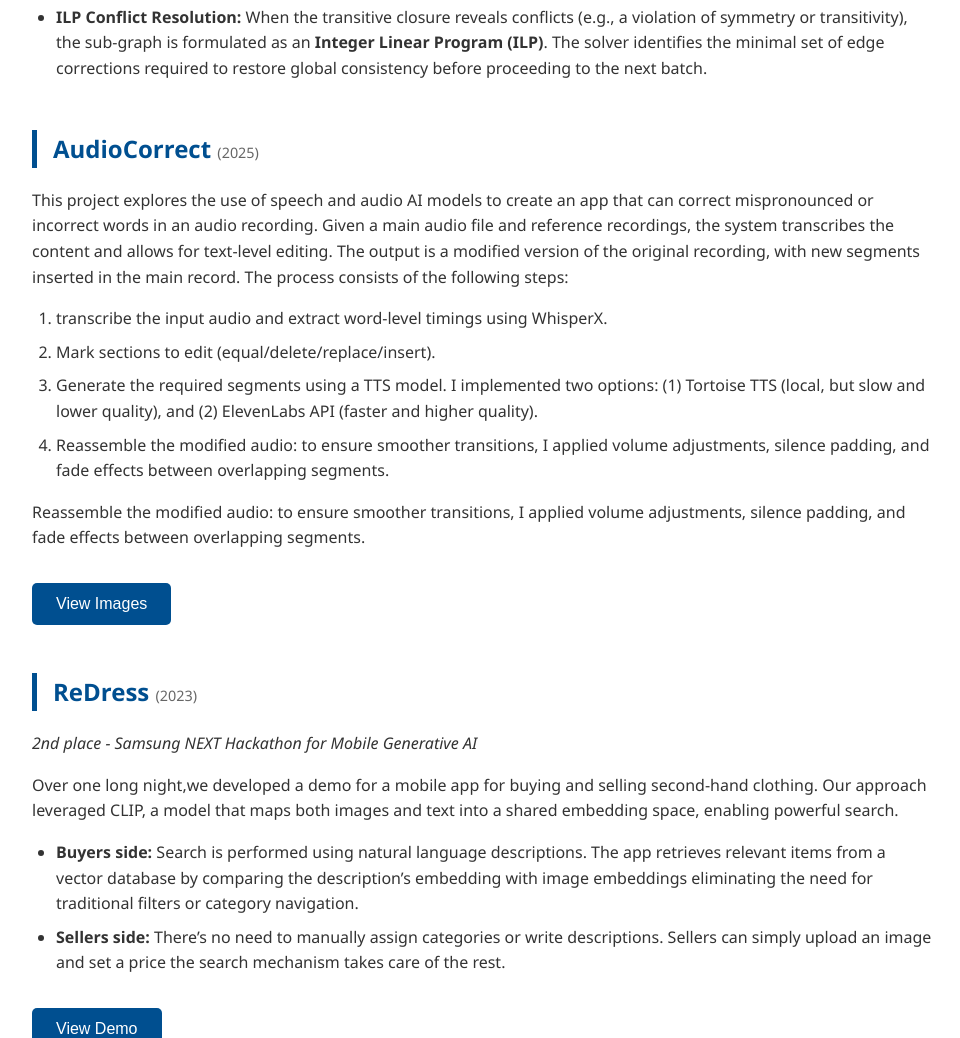
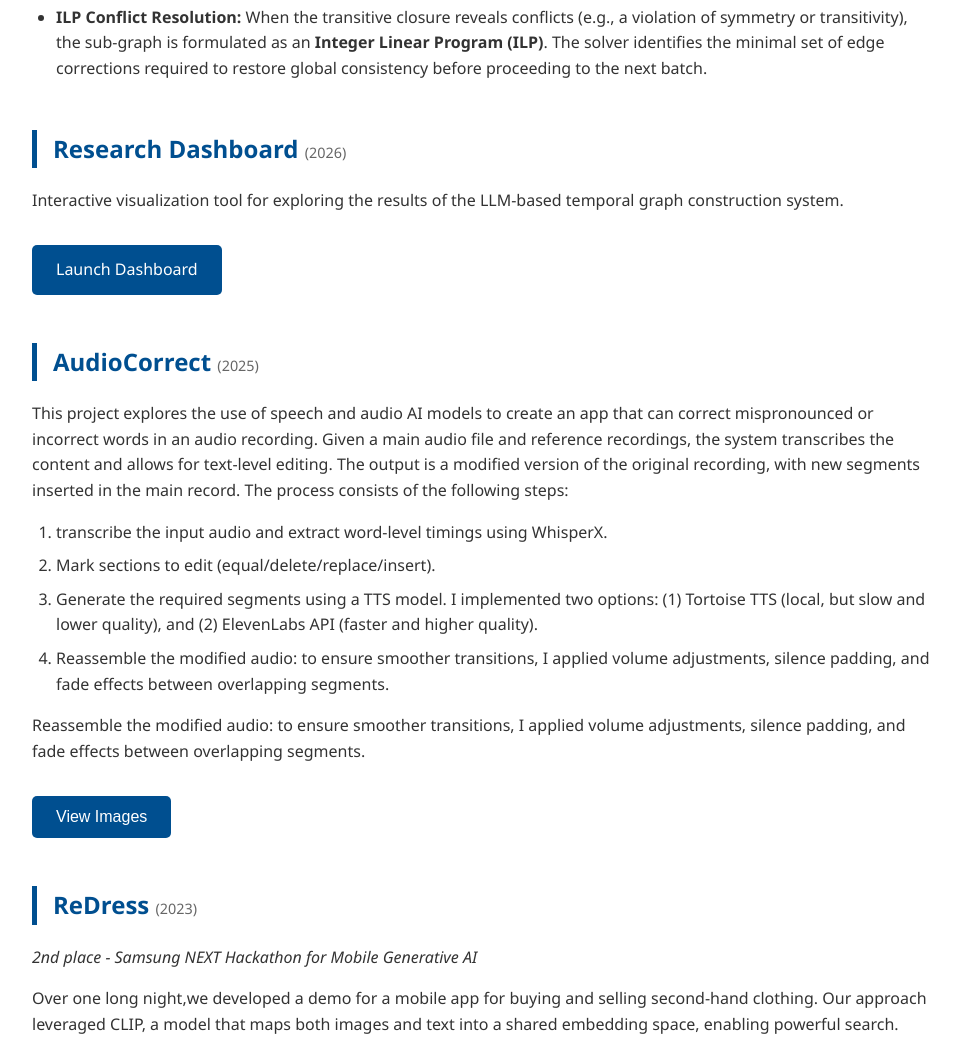
Before and after one commit to YoniMey/my-projects, a plain HTML site: page index.html in a window 1280 px wide. Shown: the part 724-1762 px from the top of the page, without its empty margins (158-1118 px from the left). Drawn offline with Linux system fonts and the light colour scheme.

Commit message:
Add Research Dashboard section to index.
Added a new section for the Research Dashboard with a description and a link to launch it.

```diff
--- a/index.html
+++ b/index.html
@@ -245,6 +245,12 @@
       </ul>
     </section>
     <section>
+      <h2>Research Dashboard <span class="year">(2026)</span></h2>
+      <p>Interactive visualization tool for exploring the results of the LLM-based temporal graph construction system.</p>
+
+      <a href="dashboard/index.html" class="open-modal-btn" style="text-decoration: none;">Launch Dashboard</a>
+    </section>
+    <section>
       <h2>AudioCorrect <span class="year">(2025)</span></h2>
       <p>This project explores the use of speech and audio AI models to create an app that can correct mispronounced or incorrect
         words in an audio recording. Given a main audio file and reference recordings, the system transcribes the content and allows for
```
